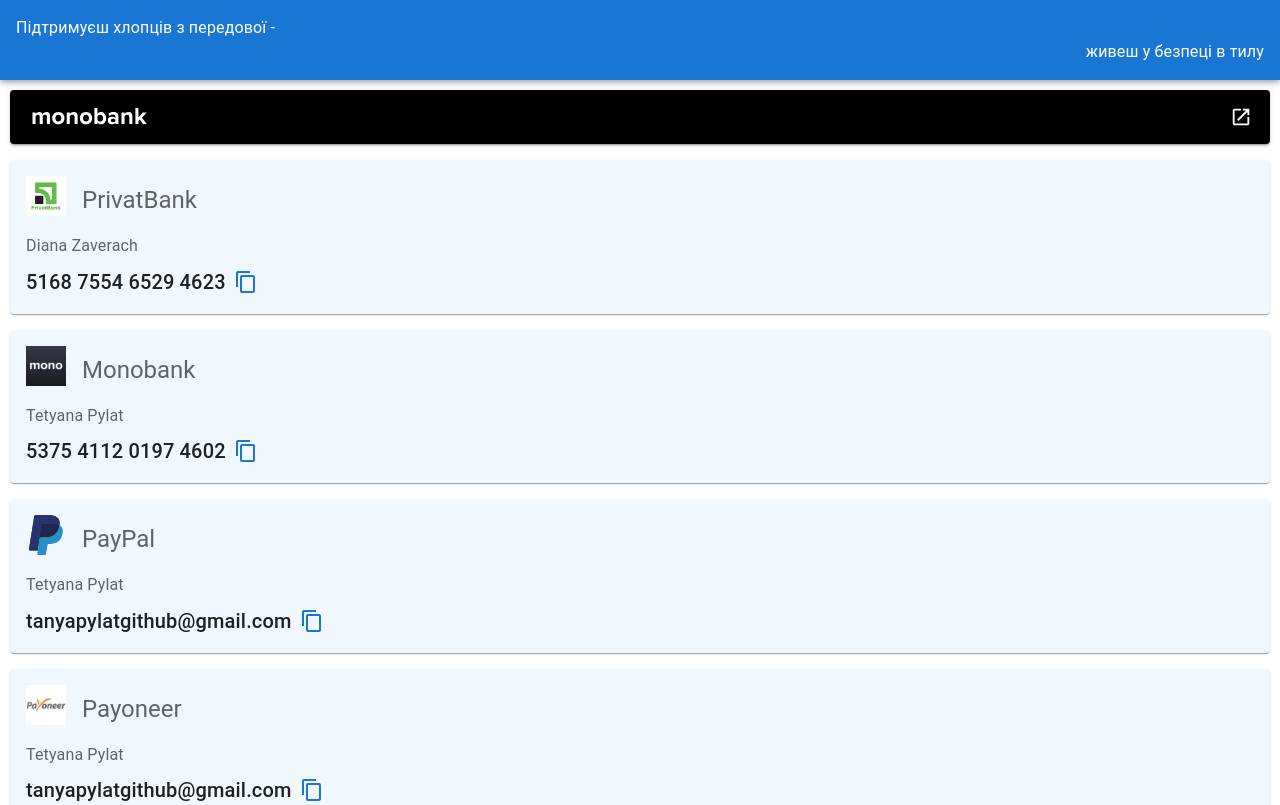
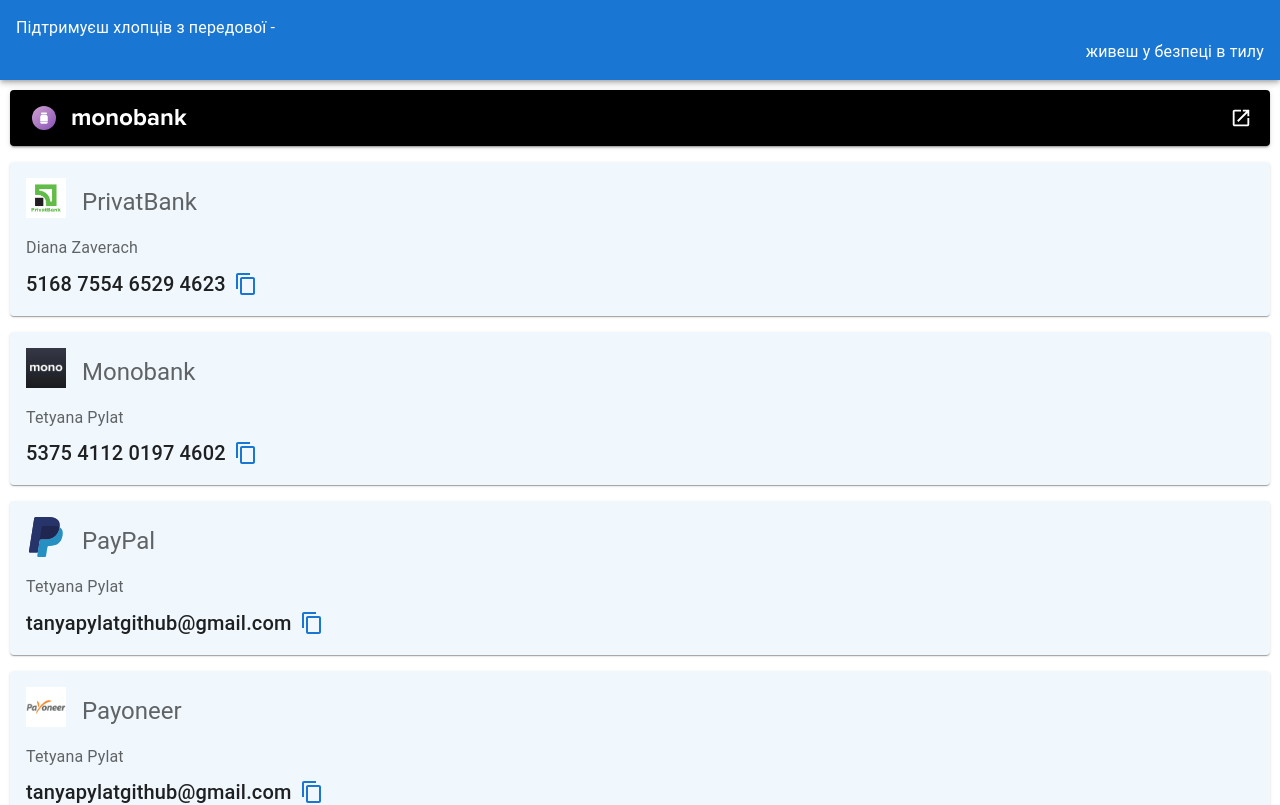
Before and after one commit to tanyapylat/virni, a React (Create React App) app: page / in a window 1280 px wide. Shown: the top 805 px of the page. Built offline with nearby package versions, Linux system fonts and the light colour scheme.

Commit message:
Add Jar image to Mono jar payment method.

```diff
--- a/src/components/PaymentCard.tsx
+++ b/src/components/PaymentCard.tsx
@@ -4,7 +4,7 @@
 import Typography from '@mui/material/Typography';
 import ContentCopyIcon from '@mui/icons-material/ContentCopy';
 
-import { Alert, Avatar, Box, CardActionArea, Snackbar, Stack } from '@mui/material';
+import { Alert, Avatar, CardActionArea, Snackbar, Stack } from '@mui/material';
 import { CopyToClipboard } from 'react-copy-to-clipboard';
 import { ReactNode, useState } from 'react';
 
--- a/src/pages/paymentPage.tsx
+++ b/src/pages/paymentPage.tsx
@@ -4,6 +4,7 @@
 import PaymentCard from '../components/PaymentCard';
 import { paymentMethods } from '../paymentMethods';
 import { ReactComponent as MonobankText } from '../images/monobankText.svg';
+import { ReactComponent as MonobankJar } from '../images/jarBadge.svg';
 import monoBankLogo from '../images/monoLogo.jpeg';
 import privatBankLogo from '../images/privatBankLogo.jpg';
 import { ReactComponent as PayPalLogo } from '../images/paypal.svg';
@@ -48,7 +49,10 @@
                         endIcon={<OpenInNewIcon />}
                         href={paymentMethods.MonoBankJar.url}
                         target="_blank">
-                        <MonobankText />
+                        <Stack direction="row" alignItems="center" spacing={2}>
+                            <MonobankJar />
+                            <MonobankText />
+                        </Stack>
                     </MonobankJarElement>
                     <PaymentCard
                         name={privatBank.name}
```
Also changed, not shown: src/images/jarBadge.svg (added).
